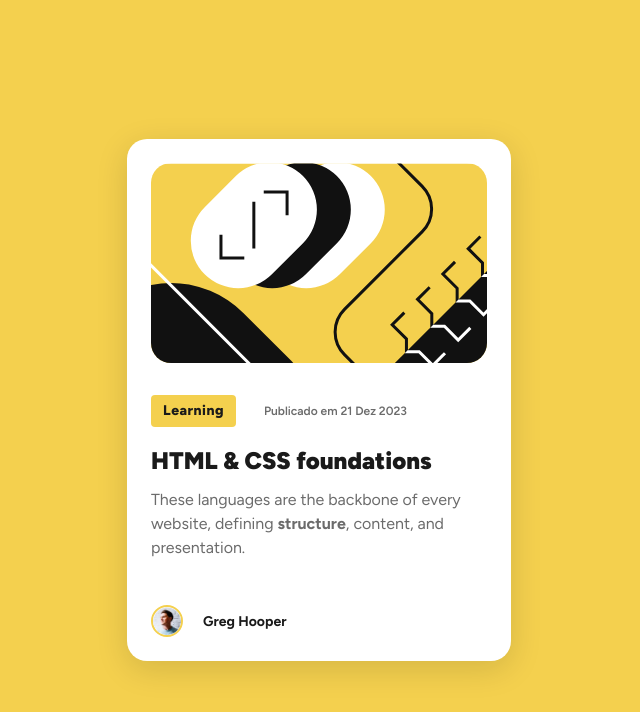
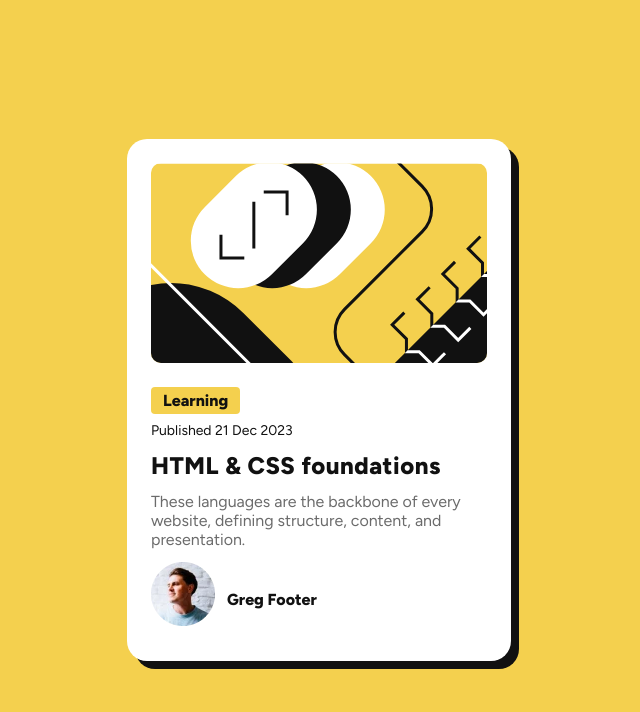
Before and after one commit to menezessanapaula/frontendmentor, a plain HTML site: page blog-preview-card/index.html in a window 1280 px wide. Shown: the whole page, without its empty margins (321-961 px from the left). Drawn offline with Linux system fonts and the light colour scheme.

Commit message:
rev 001
Código mais estruturado e comentado

```diff
--- a/blog-preview-card/estilo.css
+++ b/blog-preview-card/estilo.css
@@ -4,12 +4,12 @@
 :root {
     --cor-fundo: #f4d04e;
     --cor-card: #ffffff;
-    --cor-sombra: #11111122;
-    --cor-cinza: #6b6b6b;
-    --cor-titulo: #1a1a1a;
-    --cor-categoria: #f4d04e;
+    --cor-fundo-texto: #f4d04e;
+    --cor-texto: #111111;
+    --cor-paragrafo: #6b6b6b;
+    --cor-sombra: #111111;
 
-    --font-principal: 'Figtree', sans-serif;
+    --fonte-geral: 'Figtree', sans-serif;
 }
 
 * {
@@ -19,137 +19,105 @@
 }
 
 body {
+    font-family: var(--fonte-geral);
     background-color: var(--cor-fundo);
-    font-family: var(--font-principal);
-    min-height: 100vh;
     display: flex;
-    align-items: center;
+    align-items: center; <!-- centraliza verticalmente o card / alinha os eixos transversal - perpendicular ao eixo principal -->
     justify-content: center;
+    min-height: 100vh; <!-- altura mínima da tela -->
 }
 
-#card {
+#card-principal {
+    width: 384px;
+    height: 522px;
     background-color: var(--cor-card);
-    width: 384px;
-    min-height: 522px;
+    border-radius: 20px;
+    box-shadow: 8px 8px var(--cor-sombra);
     margin: auto;
-    border-radius: 20px;
-    box-shadow: 0 8px 32px var(--cor-sombra);
     display: flex;
-    flex-direction: column;
-    gap: 0.5rem;
-    transition: transform 0.2s;
-    animation: fadeIn 0.8s;
+    flex-direction: column; <!-- organiza os elementos filhos em coluna -->
+    transition: transform 0.3s; <!-- adiciona uma transição suave para a transformação -->
+    animation: fadeIn 0.7s; <!-- animação de fade-in ao carregar o card -->
 }
 
-#card:hover {
-    transform: translateY(-6px) scale(1.02);
-    box-shadow: 0 16px 40px #11111133;
+#card-principal:hover { <!-- efeito ao passar o mouse sobre o card -->
+    transform: translateY(-6px) scale (1.02);
+    box-shadow: 8px 16px 16px var(--cor-sombra);
 }
 
-.card-image {
-    border-radius: 20px;
-    margin: 24px 24px 0 24px;
-    width: calc(100% - 48px);
+.imagem-artigo {
+    width: 336px;
     height: 200px;
-    object-fit: cover;
-    transition: filter 0.3s;
+    border-radius: 10px;
+    margin: 24px;
+    object-fit: cover; <!-- garante que a imagem cubra todo o espaço disponível sem distorção -->
+    transition: filter 0.3s; <!-- adiciona uma transição suave para o filtro -->
 }
 
-.card-image:hover {
-    filter: brightness(0.95) saturate(1.1);
+.imagem-artigo:hover {
+    filter: brightness(0.9); <!-- escurece a imagem ao passar o mouse -->
 }
 
-.categoria, .card-header h2 {
-    display: inline-block;
-    font-size: 14px;
-    background-color: var(--cor-categoria);
-    color: var(--cor-titulo);
+.categoria {
+    font-size: 16px;
     font-weight: 800;
-    line-height: 24px;
+    color: var(--cor-texto);
+    background-color: var(--cor-fundo-texto);
     border-radius: 4px;
     padding: 4px 12px;
-    margin: 24px 0 8px 24px;
-    font-family: var(--font-principal);
-    letter-spacing: 0.5px;
+    margin: 24px;
+    width: 82px;
+    height: 29px;
 }
 
-.data-publicacao, h3 {
-    font-size: 12px;
-    color: var(--cor-cinza);
-    font-weight: 600;
-    margin: 0 0 0 24px;
-    padding: 0;
-    font-family: var(--font-principal);
+.data-publicacao {
+    font-size: 14px;
+    color: var(--cor-texto);
+    font-weight: 400;
+    display: flex;
+    margin: 12px 24px; <!-- margem superior e inferior de 12px, lateral de 24px -->
 }
 
 h1 {
     font-size: 24px;
-    color: var(--cor-titulo);
-    font-weight: 900;
-    margin: 12px 24px 0 24px;
-    line-height: 1.2;
-    cursor: pointer;
-    transition: color 0.2s;
+    font-weight: 800;
+    margin: 12px 24px 12px 24px;
+    color: var(--cor-texto);
+    letter-spacing: 0.5px; <!-- espaçamento entre letras -->
 }
 
 h1:hover {
-    color: #f4d04e;
+    color: var(--cor-fundo-texto); <!-- muda a cor do título ao passar o mouse -->
+    cursor: default <!-- indicar que é clicável -->
 }
 
 p {
     font-size: 16px;
-    color: var(--cor-cinza);
     font-weight: 400;
-    margin: 12px 24px 0 24px;
-    line-height: 1.5;
+    color: var(--cor-paragrafo);
+    margin: 12px 24px 12px 24px;
+}
+.card-footer{
+    display: flex;
+    align-items: center;
+    gap: 12px; <!-- espaçamento entre os elementos do rodapé -->
+}
+.card-footer img {
+    display: flex;
+    margin: 0px 0px 12px 24px;
+    object-fit: cover;
 }
 
-.card-footer, footer {
-    display: flex;
-    align-items: center;
-    margin: 24px;
-    margin-top: auto;
-    gap: 12px;
+.autor {
+    font-size: 16px;
+    font-weight: 800;
+    color: var(--cor-texto);
 }
 
-.avatar {
-    width: 32px;
-    height: 32px;
-    border-radius: 50%;
-    object-fit: cover;
-    border: 2px solid var(--cor-fundo);
-}
-
-.card-footer h4, .autor {
-    font-size: 14px;
-    font-weight: bold;
-    color: var(--cor-titulo);
-    margin-left: 8px;
-}
-
-/* Animação de entrada */
-@keyframes fadeIn {
-    from { opacity: 0; transform: translateY(20px);}
+@keyframes slideUp {
+    from { opacity: 0; transform: translateY(40px);}
     to { opacity: 1; transform: translateY(0);}
 }
-
-/* Responsividade */
-@media (max-width: 430px) {
-    #card {
-        width: 95vw;
-        min-width: 0;
-    }
-    .card-image {
-        width: 90vw;
-        height: 160px;
-        margin: 16px 5vw 0 5vw;
-    }
-    h1, p, .categoria, .data-publicacao {
-        margin-left: 5vw;
-        margin-right: 5vw;
-    }
-    .card-footer, footer {
-        margin-left: 5vw;
-        margin-right: 5vw;
-    }
+#card-principal {
+    animation: slideUp 0.8s;
 }
--- a/blog-preview-card/index.html
+++ b/blog-preview-card/index.html
@@ -3,23 +3,25 @@
 <head>
     <meta charset="UTF-8">
     <meta name="viewport" content="width=device-width, initial-scale=1.0">
-    <meta name="description" content="Preview de um componente de cartão de blog">
+    <meta decription="Layout de um card com informações de blog, titulo, descrição e data.">
     <link rel="shortcut icon" href="images/favicon-32x32.png" type="image/x-icon">
     <link rel="stylesheet" href="estilo.css">
     <title>Blog Card</title>
 </head>
 <body>
-    <main id="card" aria-label="Prévia do artigo do blog">
-            <img class="card-image" src="images/illustration-article.svg" alt="Ilustração do artigo">
-        <section>
+    <main id="card-principal">
+        <article>
+            <img src="images/illustration-article.svg" alt="Ilustração de um artigo de blog" class="imagem-artigo">
+        </article>
+        <section class="card-conteudo">
             <span class="categoria">Learning</span>
-            <span class="data-publicacao">Publicado em 21 Dez 2023</span>
+            <span class="data-publicacao">Published 21 Dec 2023</span>
             <h1>HTML & CSS foundations</h1>
-            <p>These languages are the backbone of every website, defining <strong>structure</strong>, content, and presentation.</p>
+            <p>These languages are the backbone of every website, defining structure, content, and presentation.</p>
         </section>
         <footer class="card-footer">
-            <img class="avatar" src="images/image-avatar.webp" alt="Foto de perfil de Greg Hooper">
-            <span class="autor">Greg Hooper</span>
+            <img src="images/image-avatar.webp" alt="Foto do auto do artigo">
+            <span class="autor">Greg Footer</span>
         </footer>
     </main>
 </body>
```
